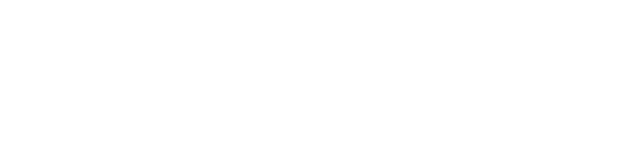
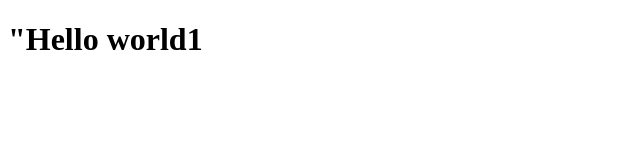
Before and after one commit to suvalakshmi1798/Sample, a plain HTML site: page index.html in a window 1280 px wide. Shown: the whole page, without its empty margins (0-640 px from the left). Drawn offline with Linux system fonts and the light colour scheme.

Commit message:
Update index.html

```diff
--- a/index.html
+++ b/index.html
@@ -6,6 +6,6 @@
     <title>Document</title>
 </head>
 <body>
-
+    <h1>"Hello world1</h1>
 </body>
 </html>
```
